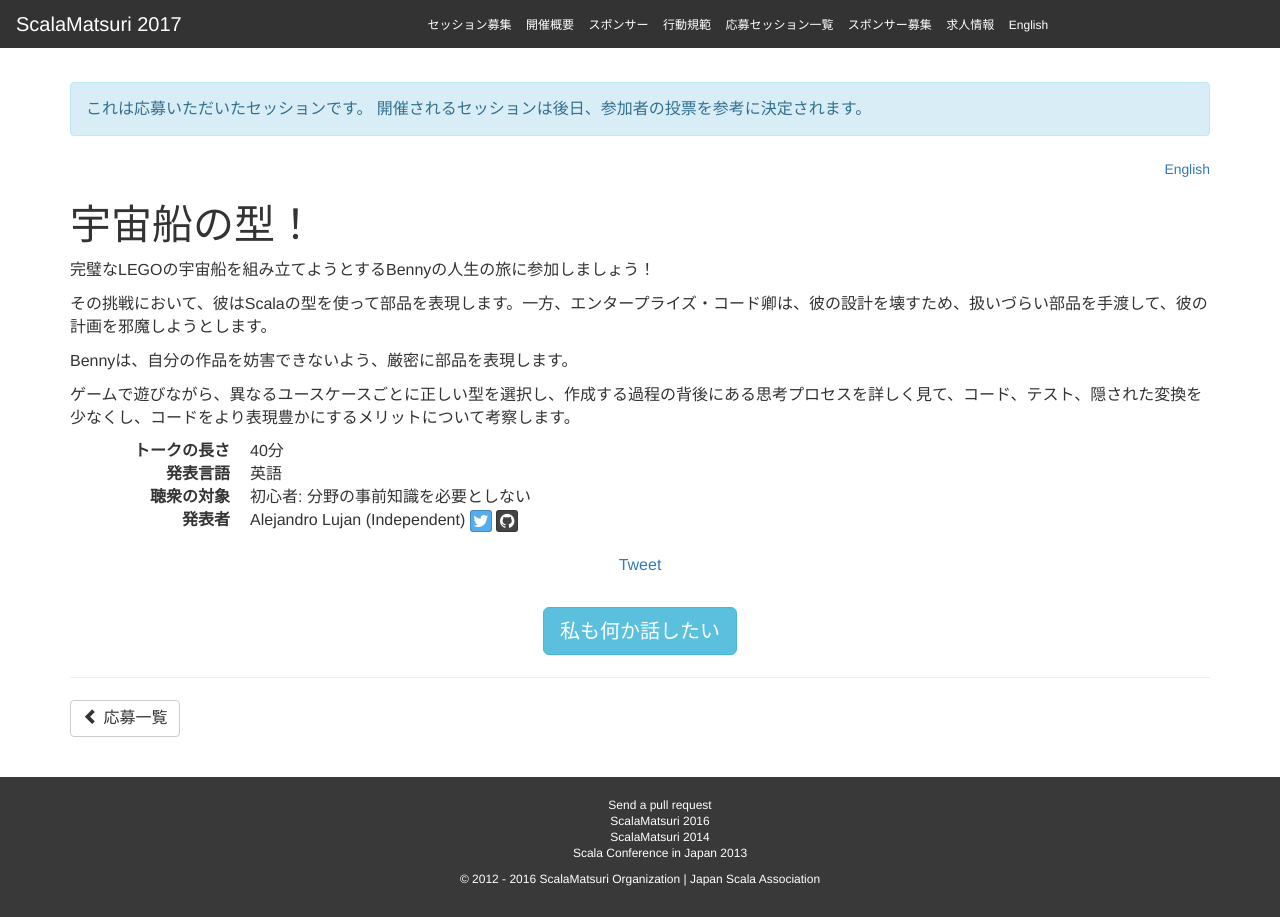
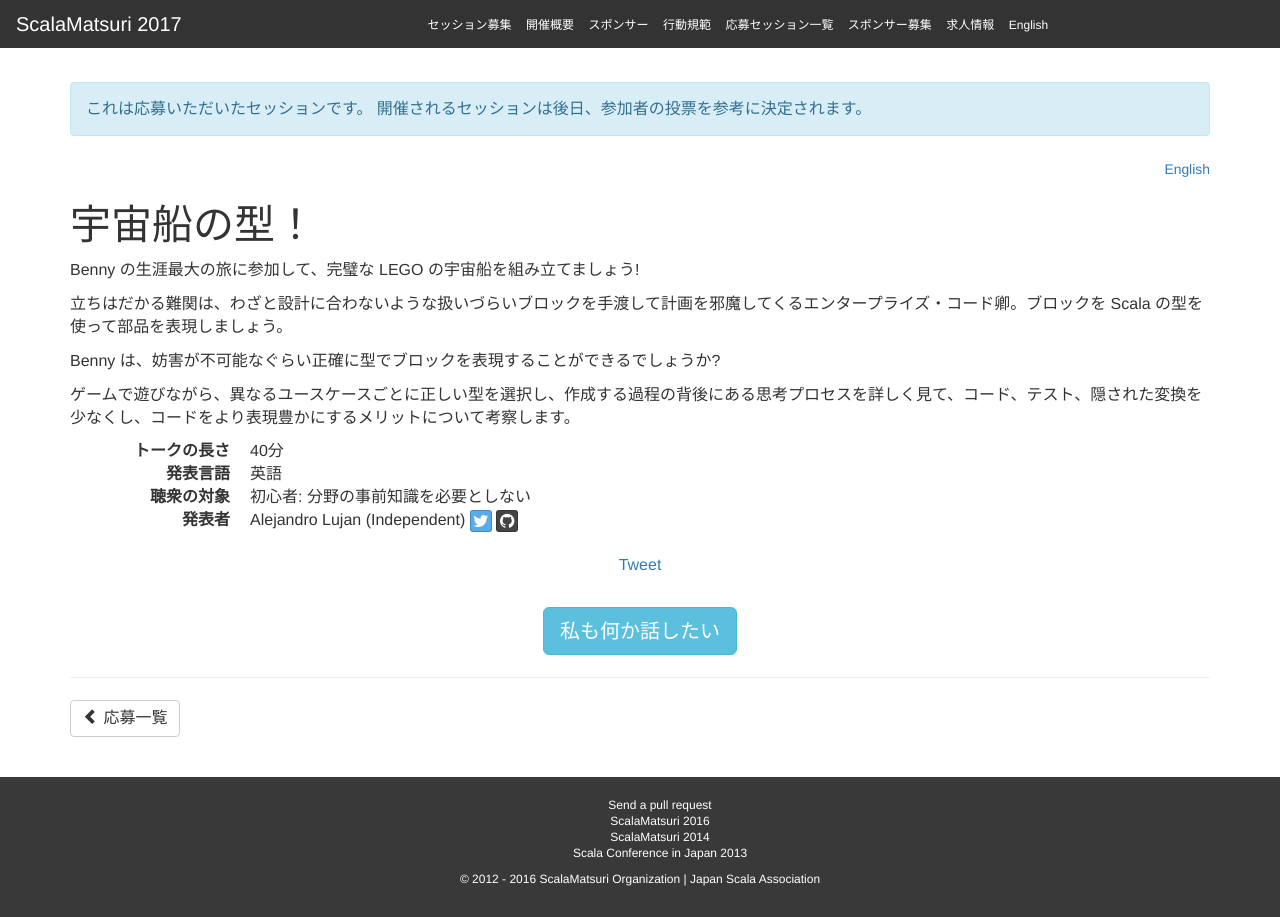
Before and after one commit to scalajp/2017.scalamatsuri.org, a Jekyll site: the page built from _candidates_ja/AlejandroLujan_1.md, in a window 1280 px wide. Built offline with Jekyll 4.4.1, drawn with Linux system fonts in a browser that asks for light colours; nearby versions of some CDN libraries; comment, search, counter and statistics services are not loaded.

Commit message:
accept some suggestions

```diff
--- a/_candidates_ja/AlejandroLujan_1.md
+++ b/_candidates_ja/AlejandroLujan_1.md
@@ -12,10 +12,10 @@
   - Best Practices
   - Intro to Scala
 ---
-完璧なLEGOの宇宙船を組み立てようとするBennyの人生の旅に参加しましょう！
+Benny の生涯最大の旅に参加して、完璧な LEGO の宇宙船を組み立てましょう!
 
-その挑戦において、彼はScalaの型を使って部品を表現します。一方、エンタープライズ・コード卿は、彼の設計を壊すため、扱いづらい部品を手渡して、彼の計画を邪魔しようとします。
+立ちはだかる難関は、わざと設計に合わないような扱いづらいブロックを手渡して計画を邪魔してくるエンタープライズ・コード卿。ブロックを Scala の型を使って部品を表現しましょう。
 
-Bennyは、自分の作品を妨害できないよう、厳密に部品を表現します。
+Benny は、妨害が不可能なぐらい正確に型でブロックを表現することができるでしょうか?
 
 ゲームで遊びながら、異なるユースケースごとに正しい型を選択し、作成する過程の背後にある思考プロセスを詳しく見て、コード、テスト、隠された変換を少なくし、コードをより表現豊かにするメリットについて考察します。
```
